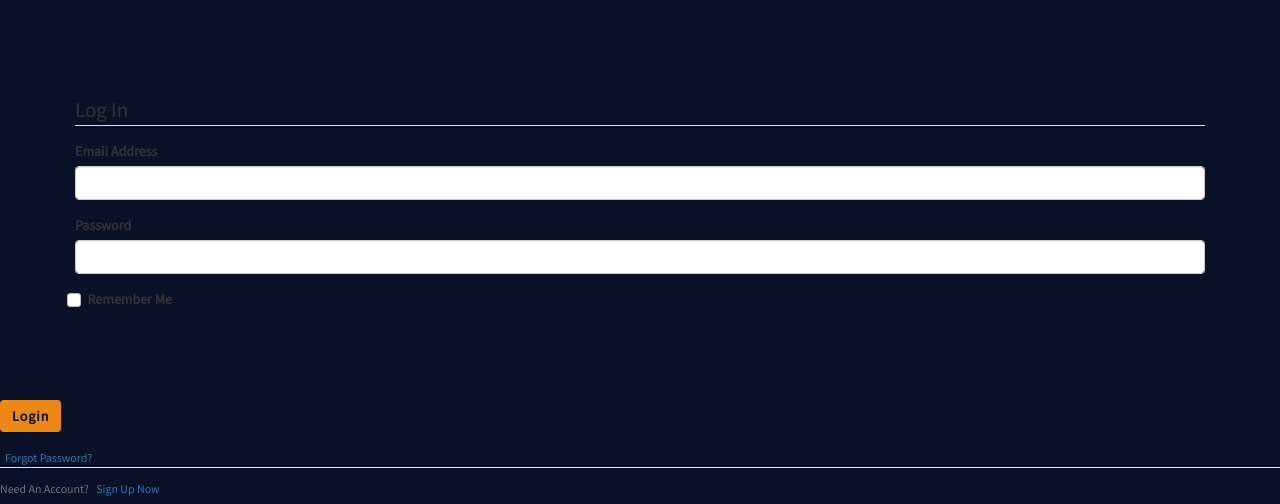
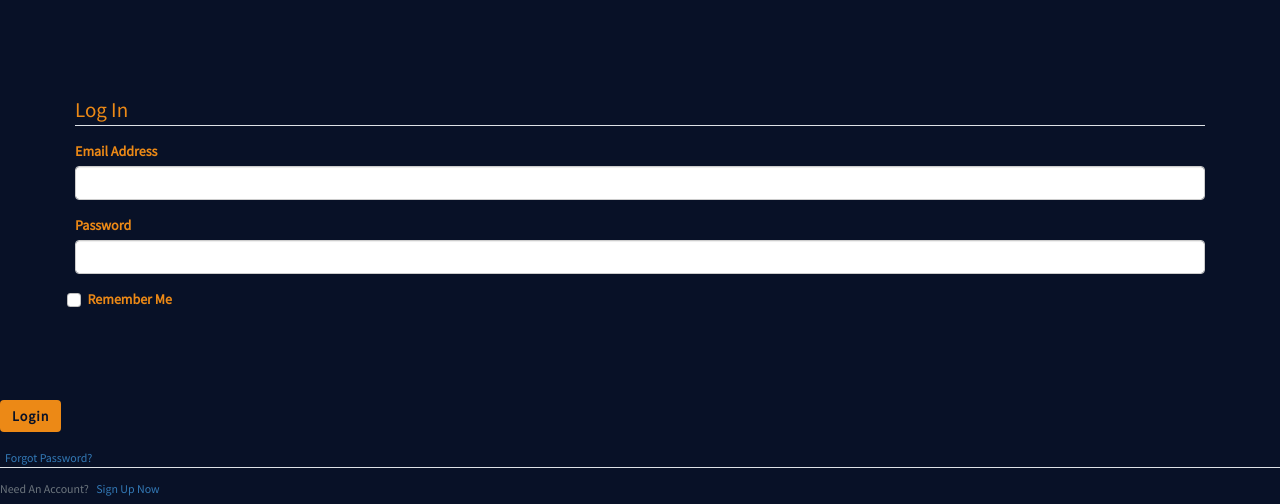
Before and after one commit to RafikaAT/Sky_Final_Project_Repository, a Flask app: page /login in a window 1280 px wide. Shown: the part 62-566 px from the top of the page. Run offline with Flask 2, Linux system fonts and the light colour scheme; parts of the project's set-up code (start-up, migrations or seed data) failed here and were passed over; some libraries are stand-ins or nearby versions.

Commit message:
Final changes to the CSS for the sign up and login page made to be orange

```diff
--- a/Sky_Final_Project/application/static/base-html-stylesheets.css
+++ b/Sky_Final_Project/application/static/base-html-stylesheets.css
@@ -328,3 +328,11 @@ footer ul {
     color: white;
     transition: .5s;
 }
+
+.mb-4{
+    color: #EC8916;
+}
+
+.form-group {
+    color: #EC8916;
+}
```
Also changed, not shown: 1 other file.
